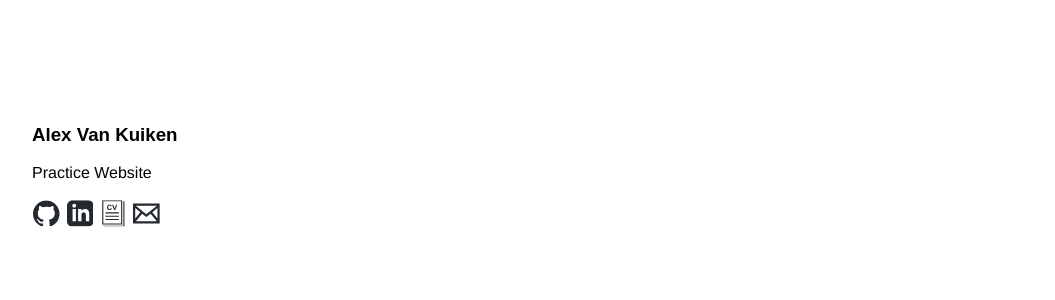
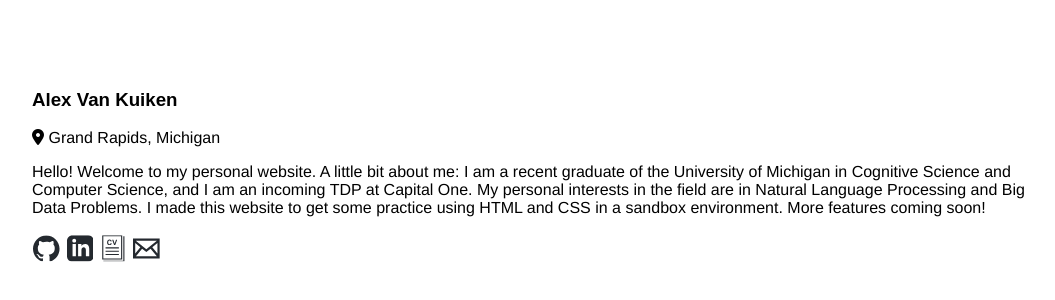
Before and after one commit to alexzvk/alexzvk-website, a plain HTML site: page templates/home.html in a window 1280 px wide. Shown: the part 232-532 px from the top of the page, without its empty margins (96-1151 px from the left). Drawn offline with Linux system fonts and the light colour scheme.

Commit message:
some last initial changes

```diff
--- a/templates/home.html
+++ b/templates/home.html
@@ -13,6 +13,7 @@
                 position: absolute;
                 top: 50%;
                 left: 10%;
+                right:10%;
                 -ms-transform: translateY(-50%);
                 transform: translateY(-50%);
             }
@@ -22,6 +23,9 @@
                 color: black;
             }
             form {
+                display: inline-block;
+            }
+            i {
                 display: inline-block;
             }
             button {
@@ -34,11 +38,13 @@
                 transition: 0.5s;
             }
         </style>
+        <script src='https://kit.fontawesome.com/a076d05399.js' crossorigin='anonymous'></script>
     </head>
     <body>
         <div>
           <h3>Alex Van Kuiken</h3>
-          <p>Practice Website</p>
+          <p><i class='fas fa-map-marker-alt'></i> Grand Rapids, Michigan</p>
+          <p>Hello! Welcome to my personal website. A little bit about me: I am a recent graduate of the University of Michigan in Cognitive Science and Computer Science, and I am an incoming TDP at Capital One. My personal interests in the field are in Natural Language Processing and Big Data Problems. I made this website to get some practice using HTML and CSS in a sandbox environment. More features coming soon!</p>
         </div>
         <div>
             <form action="https://github.com/alexzvk" method="get" target="_blank">
```
